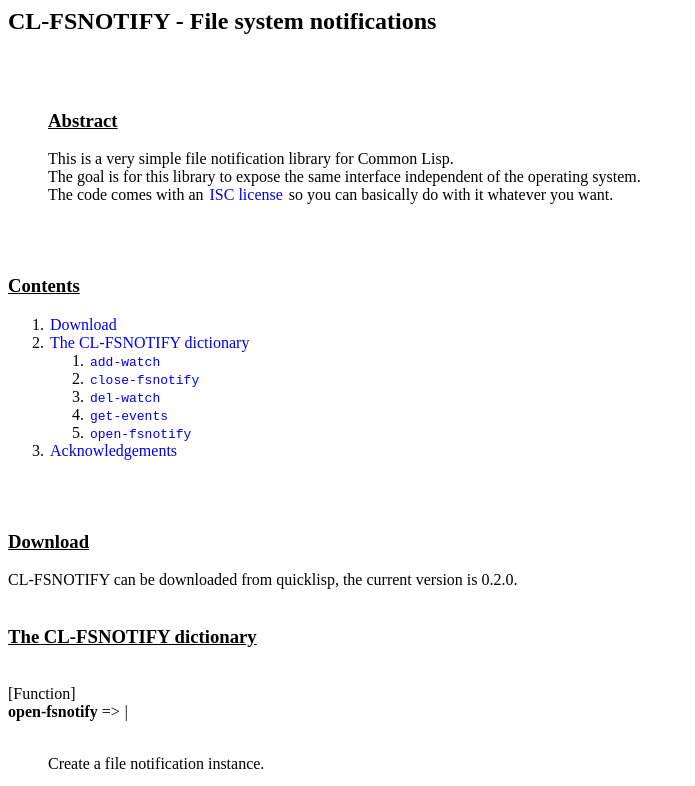
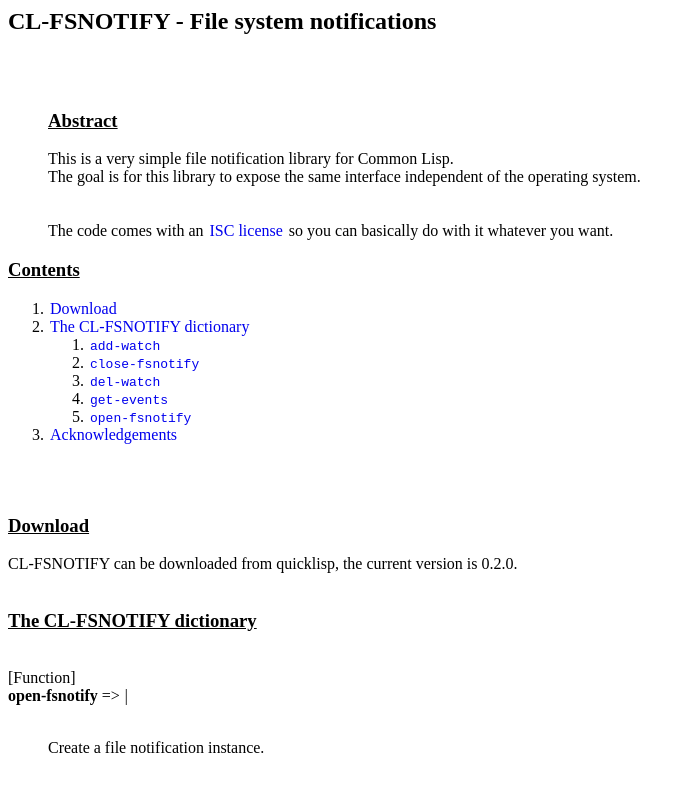
Before and after one commit to howeyc/cl-fsnotify, a plain HTML site: page index.html in a window 1280 px wide. Shown: the top 786 px of the page, without its empty margins (0-695 px from the left). Drawn offline with Linux system fonts and the light colour scheme.

Commit message:
doc page

```diff
--- a/index.html
+++ b/index.html
@@ -32,14 +32,15 @@
 
 This is a very simple file notification library for Common Lisp.<br>
 The goal is for this library to expose the same interface independent of the operating system.<br>
-
+<br>&nbsp;<br>
 The code comes with
 an <a
 href="https://www.isc.org/software/license">ISC license</a> so you can basically do with it whatever you want.
+<br>
 
 </blockquote>
 
-<br>&nbsp;<br><h3><a class=none name="contents">Contents</a></h3>
+<h3><a class=none name="contents">Contents</a></h3>
 <ol>
   <li><a href="#download">Download</a>
   <li><a href="#dictionary">The CL-FSNOTIFY dictionary</a>
```
